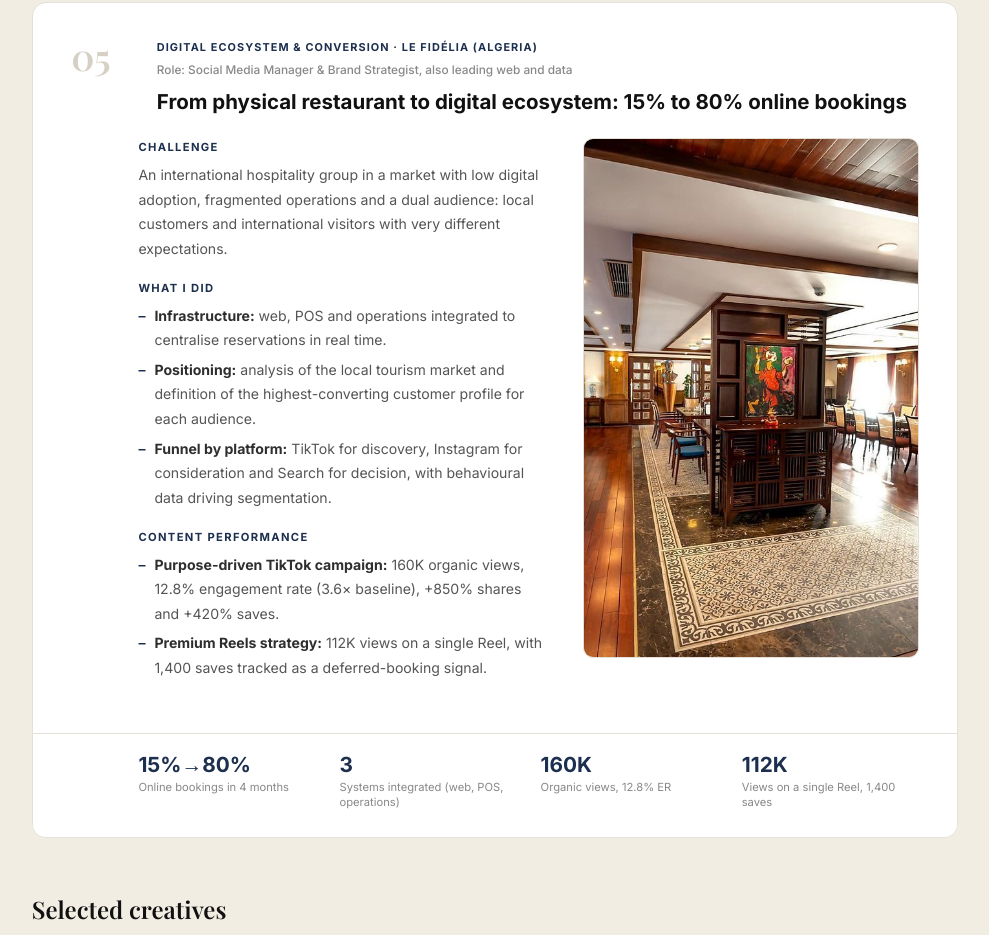
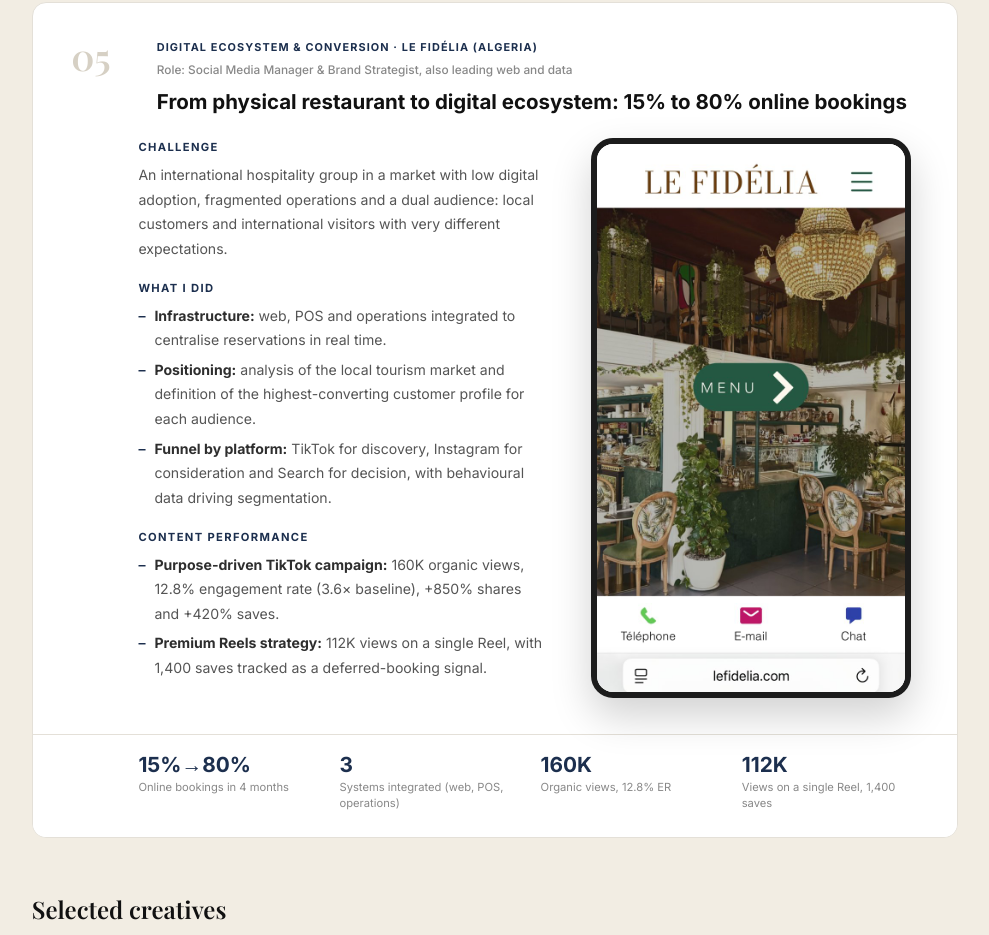
Before and after one commit to ana-romero-lopez/ana-romero-lopez.github.io, a plain HTML site: page index.html in a window 1280 px wide. Shown: the part 7734-8669 px from the top of the page, without its empty margins (145-1134 px from the left). Drawn offline with nearby package versions, Linux system fonts and the light colour scheme.

Commit message:
Update index.html

```diff
--- a/index.html
+++ b/index.html
@@ -222,8 +222,9 @@
     .bar b { text-align:right; color:var(--black); font-size:.74rem; }
     .insight .read { margin-top:.8rem; padding-top:.7rem; border-top:1px solid var(--border); font-size:.8rem; color:var(--black); line-height:1.5; }
     .insights-title { padding:0 2.4rem .8rem 6.6rem; font-size:.72rem; font-weight:700; letter-spacing:.12em; text-transform:uppercase; color:var(--navy); }
-    .fid-single img { width:100%; height:520px; object-fit:cover; border-radius:10px; border:1px solid var(--border); display:block; }
-    @media (max-width:900px){ .insights,.insights-title{ grid-template-columns:1fr; padding-left:1.4rem; padding-right:1.4rem; } .fid-single img{ height:360px; } }
+    .fid-single { display:flex; justify-content:center; }
+    .fid-single img { height:560px; width:auto; max-width:100%; object-fit:contain; border-radius:22px; border:6px solid #1c1c1c; box-shadow:0 18px 40px rgba(0,0,0,.18); display:block; }
+    @media (max-width:900px){ .insights,.insights-title{ grid-template-columns:1fr; padding-left:1.4rem; padding-right:1.4rem; } .fid-single img{ height:440px; } }
   </style>
 </head>
 <body>
@@ -522,7 +523,7 @@
                 <li><strong>Premium Reels strategy:</strong> 112K views on a single Reel, with 1,400 saves tracked as a deferred-booking signal.</li>
               </ul></div>
           </div>
-          <div class="fid-single"><img src="fidelia-room.jpg" alt="Le Fidélia"/></div>
+          <div class="fid-single"><img src="fidelia-web.jpg" alt="Le Fidélia website on mobile (lefidelia.com)"/></div>
         </div>
         <div class="case-results">
           <div><span class="result-num">15%→80%</span><span class="result-label">Online bookings in 4 months</span></div>
```
